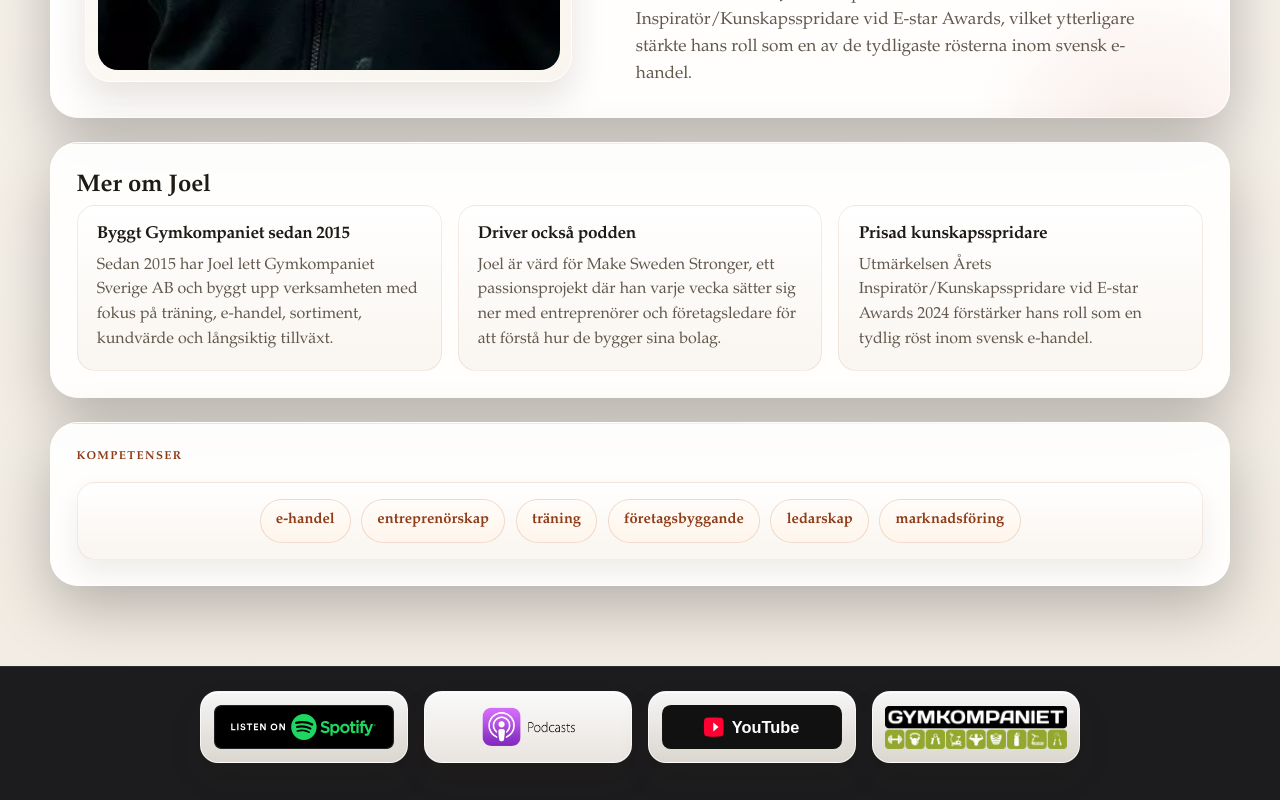
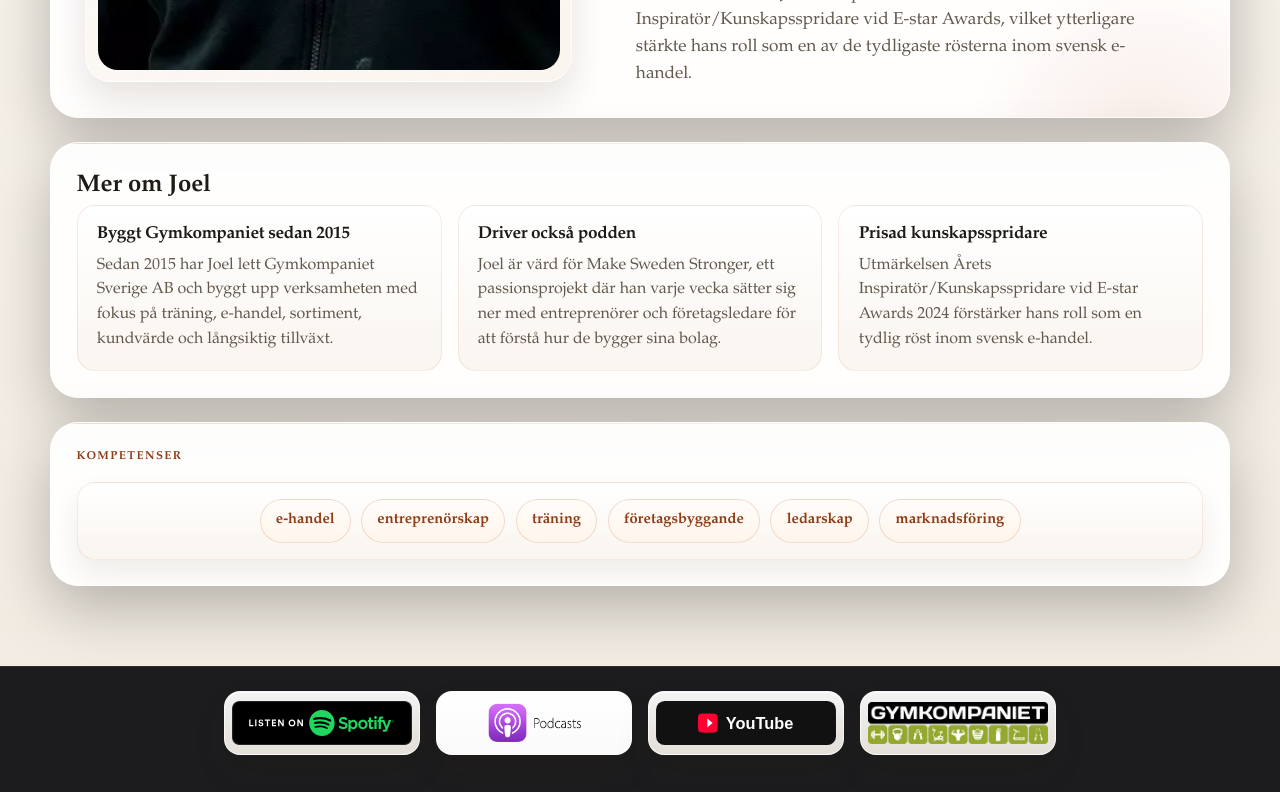
Before and after one commit to kristoferellstrom/makeswedenstronger, a Next.js app: page /om-joel in a window 1280 px wide. Shown: the part 852-1652 px from the top of the page. Built offline with nearby package versions, Linux system fonts and the light colour scheme; no server answers.

Commit message:
Tighten footer platform badges

```diff
--- a/app/globals.css
+++ b/app/globals.css
@@ -822,7 +822,7 @@ code {
 }
 
 .platformBadgeLight {
-  background: linear-gradient(180deg, rgba(255, 255, 255, 0.98), rgba(246, 241, 235, 0.94));
+  background: linear-gradient(180deg, rgba(255, 255, 255, 0.99), rgba(255, 255, 255, 0.96));
   box-shadow:
     inset 0 1px 0 rgba(255, 255, 255, 0.7),
     0 16px 30px rgba(54, 34, 12, 0.12);
@@ -1188,6 +1188,19 @@ code {
   gap: 1rem;
 }
 
+.siteFooter .platformBadgeLink {
+  width: 196px;
+  height: 64px;
+  min-height: 64px;
+  padding: 0.28rem 0.45rem;
+  border-radius: 16px;
+  background: linear-gradient(180deg, rgba(255, 255, 255, 0.95), rgba(248, 243, 236, 0.91));
+}
+
+.siteFooter .platformBadgeLight {
+  background: linear-gradient(180deg, rgba(255, 255, 255, 1), rgba(255, 255, 255, 0.98));
+}
+
 @media (hover: hover) {
   .platformBadgeLink:hover {
     transform: translateY(-4px) scale(1.01);
```
